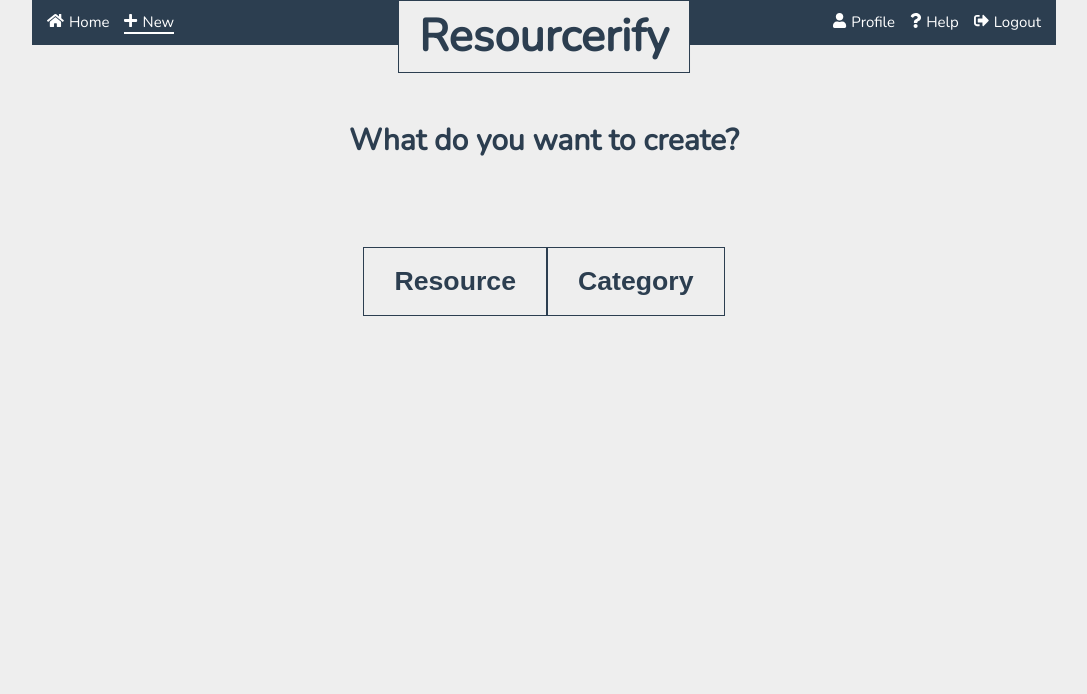
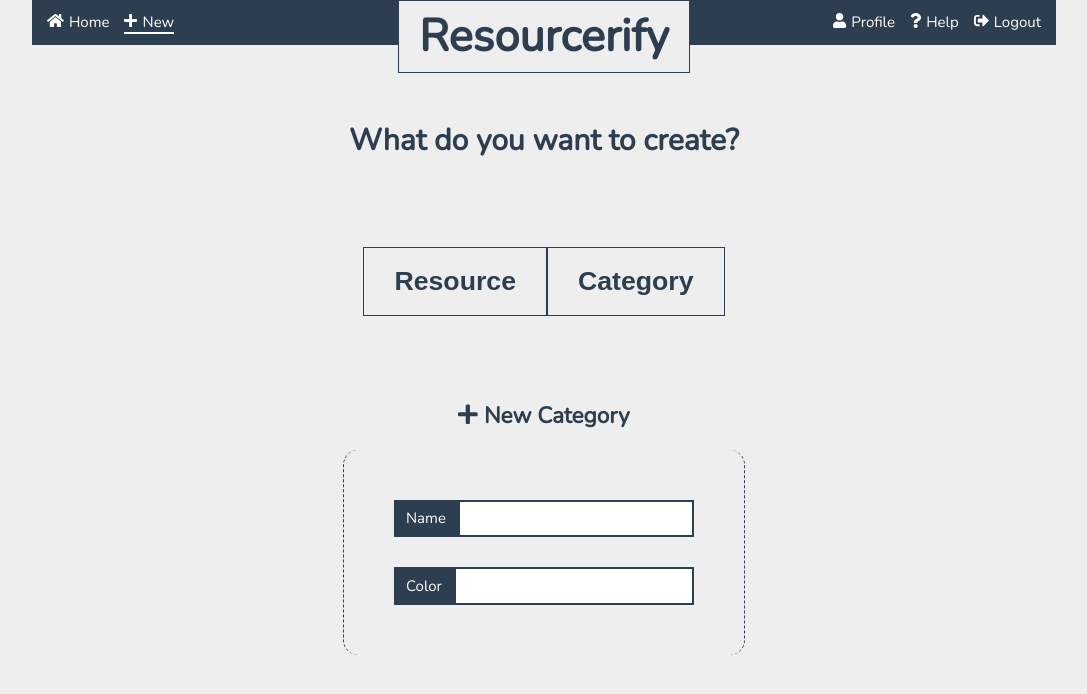
Before and after one commit to julianalmandos/resources, a Vue app: page /new/category in a window 1280 px wide. Shown: the top 694 px of the page, without its empty margins (96-1183 px from the left). Built offline with nearby package versions, Linux system fonts and the light colour scheme.

Commit message:
Created main structure of category creation component

```diff
--- a/src/views/NewCategory.vue
+++ b/src/views/NewCategory.vue
@@ -1,5 +1,20 @@
 <template>
     <div class="new-category">
+        <h2><font-awesome-icon icon="plus"/> New Category</h2>
+        <form class="form-a" action="">
+            <div class="box">
+                <div class="box__additional">
+                    Name
+                </div>
+                <input class="box__input" type="text" placeholder="" v-model="category.name" />
+            </div>
+            <div class="box">
+                <div class="box__additional">
+                    Color
+                </div>
+                <input class="box__input" type="text" placeholder="" v-model="category.color" />
+            </div>
+        </form>
     </div>
 </template>
 
@@ -18,5 +33,55 @@
 </script>
 
 <style scoped>
+    .new-category {
+        display: flex;
+        flex-direction: column;
+        align-items: center;
+    }
 
+    .form-a {
+        padding: 50px;
+        border-left: 1px dashed #2c3e50;
+        border-right: 1px dashed #2c3e50;
+        border-radius: 15px;
+    }
+
+    .box {
+        display: flex;
+        align-items: center;
+        justify-content: center;
+        width: 300px;
+    }
+
+    .box:first-child {
+        margin-bottom: 30px;
+    }
+
+    .box__input {
+        width: 750px;
+        height: 2.5em;
+        border: 2px solid #2c3e50;
+        box-sizing: border-box;
+        padding: 12px;
+        font-size: 15px;
+    }
+
+    .box__input:focus {
+        border: 2px solid #60758b;
+        outline: none;
+    }
+
+    .box__input-info {
+        margin: 0px;
+    }
+
+    .box__additional {
+        padding: 12px;
+        display: flex;
+        align-items: center;
+        height: 2.5em;
+        box-sizing: border-box;
+        background-color: #2c3e50;
+        color: white;
+    }
 </style>
```
